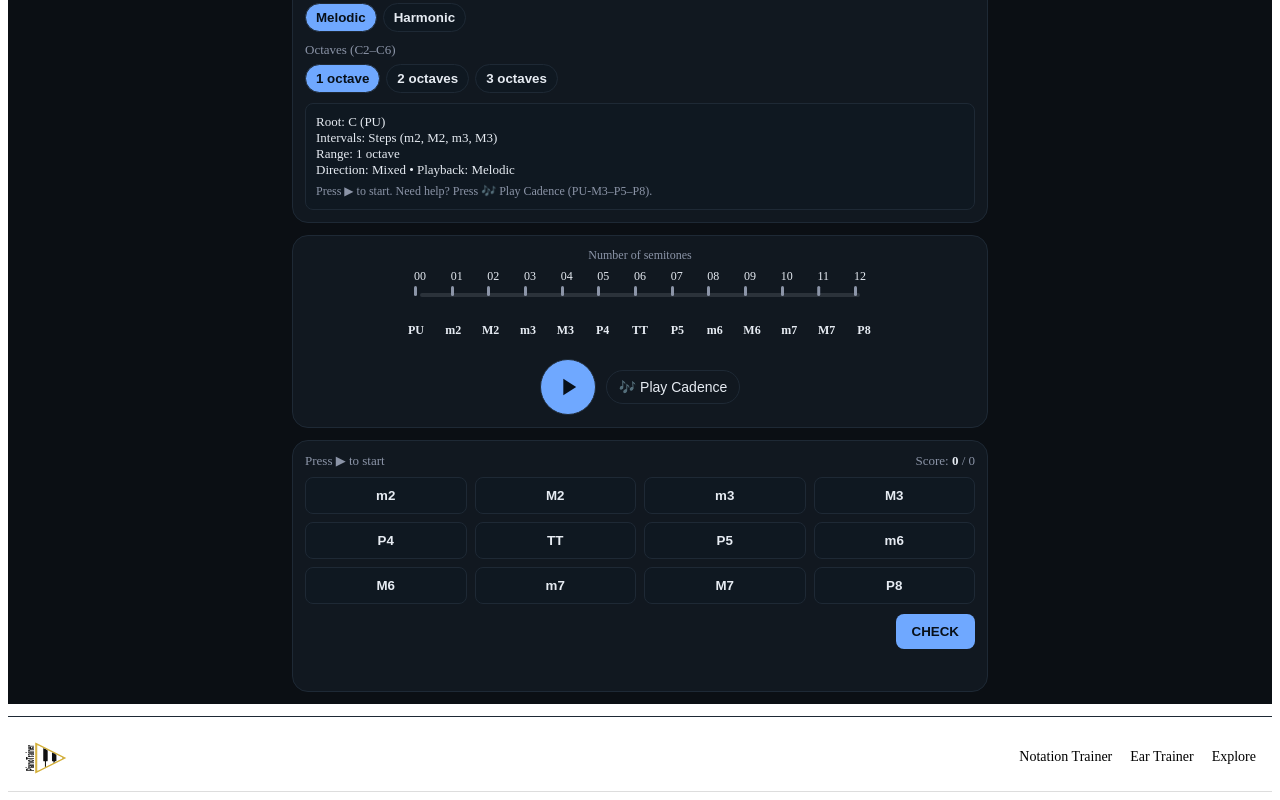
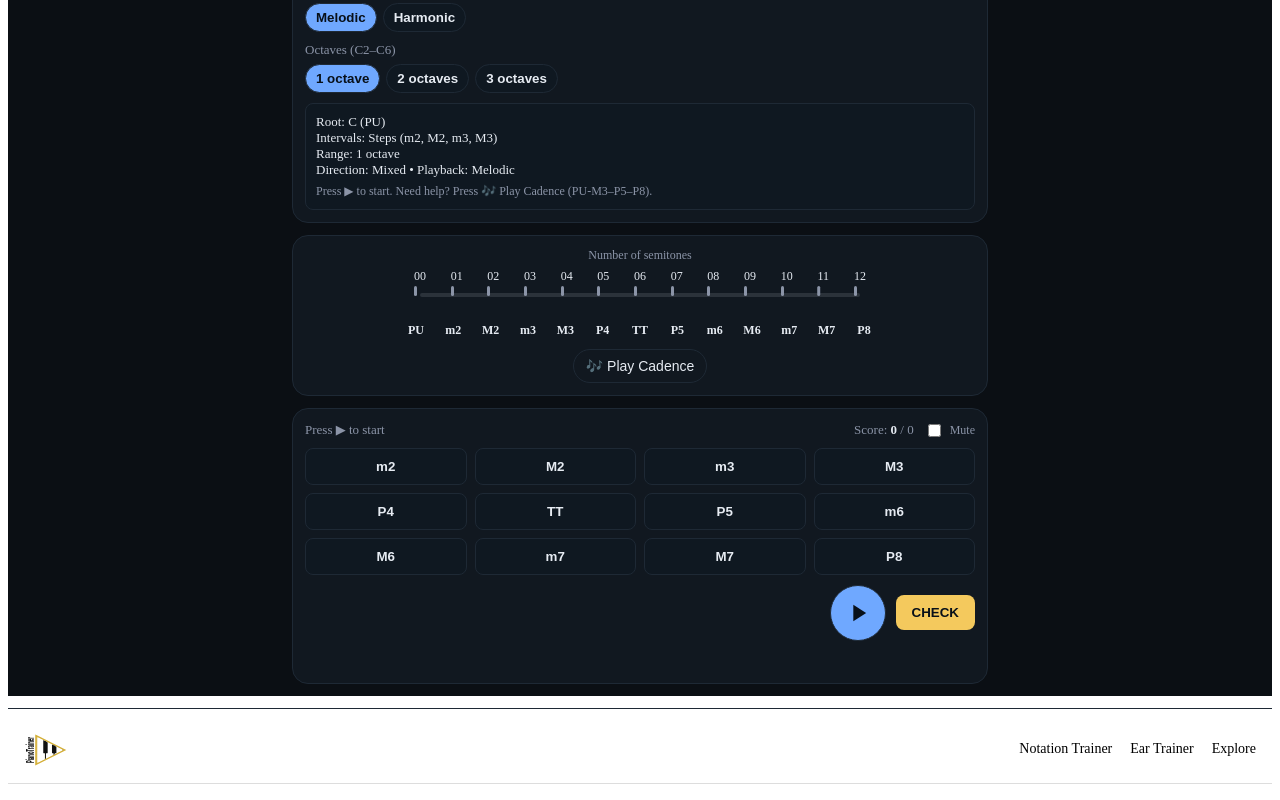
Before and after one commit to andreyeremichev/pianotrainer, a Next.js app: page /trainer/ear/intervals in a window 1280 px wide. Shown: the part 408-1208 px from the top of the page. Built offline with nearby package versions, Linux system fonts and the light colour scheme; a web font is replaced by a local one.

Commit message:
feat(intervals): add Nudge Pack (phrases, pulse, streaks, mute, summary), move Play/Replay next to CHECK, add top Restart button (sessionDone only), fix JSX balance

```diff
--- a/app/trainer/ear/intervals/page.tsx
+++ b/app/trainer/ear/intervals/page.tsx
@@ -1,6 +1,6 @@
 "use client";
 
-import React, { useCallback, useMemo, useState, useEffect } from "react";
+import React, { useCallback, useMemo, useState, useEffect, useRef } from "react";
 import Link from "next/link";
 import PosterHeader from "@/components/PosterHeader";
 
@@ -73,7 +73,50 @@ const BUCKETS = {
   All:   INTERVALS as readonly IntervalName[],
 } as const;
 type BucketKey = keyof typeof BUCKETS;
-
+/* ===========================
+   Interval Grid (answers)
+   =========================== */
+function IntervalGrid({
+  value,
+  onChange,
+}: {
+  value: IntervalName | null;
+  onChange: (v: IntervalName) => void;
+}) {
+  const buttons: IntervalName[] = ["m2","M2","m3","M3","P4","TT","P5","m6","M6","m7","M7","P8"];
+  return (
+    <div
+      role="group"
+      aria-label="Choose the interval you heard"
+      style={{
+        display: "grid",
+        gridTemplateColumns: "repeat(4, minmax(0, 1fr))",
+        gap: 8,
+      }}
+    >
+      {buttons.map((label) => {
+        const active = value === label;
+        return (
+          <button
+            key={label}
+            onClick={() => onChange(label)}
+            style={{
+              padding: "10px 8px",
+              borderRadius: 8,
+              border: `1px solid ${active ? theme.blue : theme.border}`,
+              background: active ? theme.blue : "#0F1821",
+              color: active ? "#081019" : theme.text,
+              fontWeight: 700,
+              cursor: "pointer",
+            }}
+          >
+            {label}
+          </button>
+        );
+      })}
+    </div>
+  );
+}
 /* ===========================
    Web Audio (sample-accurate)
    =========================== */
@@ -267,80 +310,13 @@ function SemitoneBar({
     );
   })}
 </div>
+
+</div>
+{/* closes the outer card container */}
+{secondaryCadence}
+
 </div>
 
-      {/* Controls row under the bar: ▶/↻ + Cadence (always visible) */}
-      <div style={{ display: "flex", gap: 10, alignItems: "center", marginTop: 10 }}>
-        <button
-          onClick={onPressCenter}
-          disabled={centerMode === "disabled"}
-          style={{
-            width: 56, height: 56, borderRadius: "50%",
-            border: "1px solid " + theme.border,
-            display: "grid", placeItems: "center",
-            background: centerMode === "play" ? theme.blue : "#0F1620",
-            color: centerMode === "play" ? "#081019" : theme.text,
-            cursor: centerMode === "disabled" ? "not-allowed" : "pointer",
-          }}
-          title={centerMode === "play" ? "Play" : "Replay"}
-          aria-label={centerMode === "play" ? "Play" : "Replay"}
-        >
-          {centerMode === "play" ? (
-            <svg width={28} height={28} viewBox="0 0 24 24"><path d="M8 5v14l11-7z" fill="currentColor" /></svg>
-          ) : (
-            <svg width={28} height={28} viewBox="0 0 24 24"><path fill="currentColor" d="M12 6V3L8 7l4 4V8c2.76 0 5 2.24 5 5a5 5 0 1 1-8.66-3.54l-1.42-1.42A7 7 0 1 0 12 6z"/></svg>
-          )}
-        </button>
-
-        {/* Cadence helper stays visible during session */}
-        {secondaryCadence}
-      </div>
-    </div>
-  );
-}
-
-/* ===========================
-   Interval Grid (answers)
-   =========================== */
-function IntervalGrid({
-  value,
-  onChange,
-}: {
-  value: IntervalName | null;
-  onChange: (v: IntervalName) => void;
-}) {
-  const buttons: IntervalName[] = ["m2","M2","m3","M3","P4","TT","P5","m6","M6","m7","M7","P8"];
-  return (
-    <div
-      role="group"
-      aria-label="Choose the interval you heard"
-      style={{
-        display: "grid",
-        gridTemplateColumns: "repeat(4, minmax(0, 1fr))",
-        gap: 8,
-      }}
-    >
-      {buttons.map((label) => {
-        const active = value === label;
-        return (
-          <button
-            key={label}
-            onClick={() => onChange(label)}
-            style={{
-              padding: "10px 8px",
-              borderRadius: 8,
-              border: `1px solid ${active ? theme.blue : theme.border}`,
-              background: active ? theme.blue : "#0F1821",
-              color: active ? "#081019" : theme.text,
-              fontWeight: 700,
-              cursor: "pointer",
-            }}
-          >
-            {label}
-          </button>
-        );
-      })}
-    </div>
   );
 }
 
@@ -348,6 +324,84 @@ function IntervalGrid({
    Page Component (Intervals)
    =========================== */
 export default function IntervalsPage() {
+  // --- Nudge Pack: intervals ---
+const [streak, setStreak] = useState(0);
+const [bestStreak, setBestStreak] = useState(0);
+const [toast, setToast] = useState(null as string | null);
+const [pulse, setPulse] = useState<null | "good" | "bad">(null);
+
+// mute toggle (persisted)
+const [muted, setMuted] = useState(false);
+useEffect(() => {
+  try {
+    const v = typeof window !== "undefined" ? localStorage.getItem("trainer-muted") : null;
+    if (v != null) setMuted(v === "1");
+  } catch (e) {}
+}, []);
+useEffect(() => {
+  try { localStorage.setItem("trainer-muted", muted ? "1" : "0"); } catch (e) {}
+}, [muted]);
+
+// interval-themed micro-phrases
+const PRAISE = [
+  "Sharp ears! 👂✨",
+  "You nailed that leap 🎯",
+  "Perfect distance!",
+  "Bang on — that’s the one 🎶",
+  "Nice catch! 🪝",
+  "Solid interval recognition 💪",
+];
+const ENCOURAGE = [
+  "Close, but try again 👀",
+  "Almost — listen for the gap 👂",
+  "Not quite, check the distance…",
+  "Missed that leap, but next one’s yours 🚀",
+  "You’ll catch it next time 🎵",
+  "Keep training those ears 💡",
+];
+
+const [lastPhrase, setLastPhrase] = useState("");
+
+// tiny SFX (pling/thud)
+const acRef = useRef<AudioContext | null>(null);
+function getAC() {
+  if (!acRef.current) {
+    // @ts-ignore
+    const AC = window.AudioContext || (window as any).webkitAudioContext;
+    acRef.current = new AC({ latencyHint: "interactive" });
+  }
+  return acRef.current!;
+}
+function playPling() {
+  if (muted) return;
+  const ac = getAC();
+  const o = ac.createOscillator(), g = ac.createGain();
+  o.type = "sine"; o.frequency.value = 880;
+  g.gain.setValueAtTime(0, ac.currentTime);
+  g.gain.linearRampToValueAtTime(0.15, ac.currentTime + 0.01);
+  g.gain.exponentialRampToValueAtTime(0.0001, ac.currentTime + 0.2);
+  o.connect(g).connect(ac.destination); o.start(); o.stop(ac.currentTime + 0.22);
+}
+function playThud() {
+  if (muted) return;
+  const ac = getAC();
+  const o = ac.createOscillator(), g = ac.createGain();
+  o.type = "triangle"; o.frequency.value = 180;
+  g.gain.setValueAtTime(0, ac.currentTime);
+  g.gain.linearRampToValueAtTime(0.2, ac.currentTime + 0.01);
+  g.gain.exponentialRampToValueAtTime(0.0001, ac.currentTime + 0.18);
+  o.connect(g).connect(ac.destination); o.start(); o.stop(ac.currentTime + 0.2);
+}
+
+
+// friendlier session summary
+function summaryLine(total: number, correct: number) {
+  const pct = total ? Math.round((correct / total) * 100) : 0;
+  if (pct >= 90) return "Those were clean leaps. 💎";
+  if (pct >= 75) return "Solid interval sense — keep it up!";
+  if (pct >= 50) return "You’re hearing the gaps — another round!";
+  return "Ears warming up — run it again 👂";
+}
   /* Options */
   const [selectedKey, setSelectedKey] = useState<MajorKey>("C");
   const [bucket, setBucket] = useState<BucketKey>("Steps");
@@ -366,6 +420,35 @@ export default function IntervalsPage() {
   const [drillPlayed, setDrillPlayed] = useState(false);
   const [awaitingCheck, setAwaitingCheck] = useState(false);
   const [checkedThisDrill, setCheckedThisDrill] = useState(false);
+
+  // react to feedback changes
+useEffect(() => {
+  if (feedback == null) return;
+
+  if (feedback.ok === true) {
+    setLastPhrase(PRAISE[Math.floor(Math.random() * PRAISE.length)]);
+    setStreak(s => {
+      const ns = s + 1;
+      setBestStreak(b => Math.max(b, ns));
+      if (ns === 3 || ns === 5 || ns === 10) {
+        setToast(`Streak x${ns}! 🔥`);
+        setTimeout(() => setToast(null), 1400);
+      }
+      return ns;
+    });
+    setPulse("good"); playPling();
+    const t = setTimeout(() => setPulse(null), 240);
+    return () => clearTimeout(t);
+  }
+
+  if (feedback.ok === false) {
+    setLastPhrase(ENCOURAGE[Math.floor(Math.random() * ENCOURAGE.length)]);
+    setStreak(0);
+    setPulse("bad"); playThud();
+    const t = setTimeout(() => setPulse(null), 240);
+    return () => clearTimeout(t);
+  }
+}, [feedback]);
 
   // Semitone bar highlights (PU=0 + target)
   const [highlightedSemis, setHighlightedSemis] = useState<Set<number>>(new Set());
@@ -796,39 +879,171 @@ last = choice;
             </button>
           }
         />
-
+        {/* Top Start/Restart Session button (always visible when not in session) */}
+{sessionDone && (
+  <div
+    style={{
+      display: "flex",
+      justifyContent: "flex-end",
+      gap: 8,
+      marginTop: 8,
+      flexWrap: "wrap",
+    }}
+  >
+    <button
+      // If you have a dedicated session start/reset function, call it here instead of onPressCenter
+      onClick={onPressCenter}
+      style={{
+        background: theme.blue,
+        color: "#081019",
+        border: "none",
+        borderRadius: 8,
+        padding: "10px 16px",
+        fontWeight: 700,
+        whiteSpace: "nowrap",
+        cursor: "pointer",
+      }}
+      title={sessionDone ? "Restart session" : "Start session"}
+      aria-label={sessionDone ? "Restart session" : "Start session"}
+    >
+      {sessionDone ? "↻ Restart Session" : "▶ Start Session"}
+    </button>
+  </div>
+)}
         {/* Answer + CHECK */}
 <section
+  className={pulse === "good" ? "pulse-good" : pulse === "bad" ? "pulse-bad" : undefined}
   style={{
     marginTop: 12,
     background: theme.card,
     border: `1px solid ${theme.border}`,
     borderRadius: 16,
     padding: 12,
+    // keep the answer area visible while the iOS keyboard is up
     position: kbdOpen ? ("sticky" as const) : ("static" as const),
     bottom: kbdOpen ? "calc(env(safe-area-inset-bottom, 0px))" : "auto",
     zIndex: kbdOpen ? 20 : "auto",
   }}
 >
+  {/* Pulse CSS */}
+  <style>{`
+    .pulse-good { box-shadow: 0 0 0 2px rgba(105,213,140,0.0) inset; animation: pg 220ms ease; }
+    .pulse-bad  { box-shadow: 0 0 0 2px rgba(255,107,107,0.0) inset; animation: pb 220ms ease; }
+    @keyframes pg {
+      0% { box-shadow: 0 0 0 0 rgba(105,213,140,0.0) inset; }
+      30% { box-shadow: 0 0 0 6px rgba(105,213,140,0.35) inset; }
+      100% { box-shadow: 0 0 0 0 rgba(105,213,140,0.0) inset; }
+    }
+    @keyframes pb {
+      0% { box-shadow: 0 0 0 0 rgba(255,107,107,0.0) inset; }
+      30% { box-shadow: 0 0 0 6px rgba(255,107,107,0.35) inset; }
+      100% { box-shadow: 0 0 0 0 rgba(255,107,107,0.0) inset; }
+    }
+  `}</style>
+
   {!sessionDone ? (
     <>
+      {/* Header row: drill label, streak badge, score, mute */}
       <div style={{ display:"flex", alignItems:"center", gap:8, flexWrap:"wrap", marginBottom:8 }}>
         <div style={{ fontSize:13, color:theme.muted }}>
-                  {inSession ? <>Drill {idx+1} of 8 • Key (PU): <strong>{selectedKey}</strong></> : "Press ▶ to start"}
+          {inSession ? (
+            <>Drill {idx+1} of 8 • Key (PU): <strong>{selectedKey}</strong></>
+          ) : (
+            "Press ▶ to start"
+          )}
         </div>
-                <div style={{ marginLeft:"auto", fontSize:13, color:theme.muted }}>
+
+        {/* Streak badge */}
+        {streak > 1 && (
+          <div
+            style={{
+              fontSize: 12,
+              fontWeight: 800,
+              color: "#0B0F14",
+              background: "#69D58C",
+              borderRadius: 999,
+              padding: "2px 8px",
+            }}
+            aria-label={`Current streak ${streak}`}
+          >
+            🔥 Streak x{streak}
+          </div>
+        )}
+
+        <div style={{ marginLeft:"auto", fontSize:13, color:theme.muted, display:"flex", alignItems:"center", gap:10 }}>
+          <span>
             Score:&nbsp;<strong style={{ color: theme.text }}>{score.correct}</strong> / {score.total}
+          </span>
+
+          {/* Mute toggle */}
+          <label style={{ display:"inline-flex", alignItems:"center", gap:6, cursor:"pointer" }}>
+            <input
+              type="checkbox"
+              checked={muted}
+              onChange={(e)=> setMuted(e.target.checked)}
+              style={{ accentColor: "#69D58C" }}
+            />
+            <span style={{ fontSize:12, color: theme.muted }}>Mute</span>
+          </label>
         </div>
       </div>
 
+      {/* Answer grid */}
       <IntervalGrid value={selectedAnswer} onChange={setSelectedAnswer} />
 
-              <div style={{ display:"flex", justifyContent:"flex-end", marginTop:10 }}>
+      {/* Controls row: Start/Replay + CHECK (stack vertically on small screens / keyboard open) */}
+      <div
+        style={{
+          display: "flex",
+          gap: 10,
+          alignItems: "center",
+          justifyContent: "flex-end",
+          marginTop: 10,
+          flexWrap: "wrap",
+        }}
+      >
+        {/* Start / Replay (moved down here) */}
+        <button
+          onClick={onPressCenter}
+          disabled={centerMode === "disabled"}
+          style={{
+            // stack full-width when keyboard is open; keep round otherwise
+            flex: kbdOpen ? "1 1 100%" : "0 0 auto",
+            width: kbdOpen ? "100%" : 56,
+            height: 56,
+            borderRadius: kbdOpen ? 8 : "50%",
+            border: "1px solid " + theme.border,
+            display: "grid",
+            placeItems: "center",
+            background: centerMode === "play" ? theme.blue : "#0F1620",
+            color: centerMode === "play" ? "#081019" : theme.text,
+            cursor: centerMode === "disabled" ? "not-allowed" : "pointer",
+          }}
+          title={centerMode === "play" ? "Play" : "Replay"}
+          aria-label={centerMode === "play" ? "Play" : "Replay"}
+        >
+          {centerMode === "play" ? (
+            <svg width={28} height={28} viewBox="0 0 24 24">
+              <path d="M8 5v14l11-7z" fill="currentColor" />
+            </svg>
+          ) : (
+            <svg width={28} height={28} viewBox="0 0 24 24">
+              <path
+                fill="currentColor"
+                d="M12 6V3L8 7l4 4V8c2.76 0 5 2.24 5 5a5 5 0 1 1-8.66-3.54l-1.42-1.42A7 7 0 1 0 12 6z"
+              />
+            </svg>
+          )}
+        </button>
+
+        {/* CHECK */}
         <button
           onClick={onCheck}
           disabled={!inSession || !drillPlayed || checkedThisDrill || selectedAnswer == null}
           style={{
-                    background: theme.blue,
+            flex: kbdOpen ? "1 1 100%" : "0 0 auto",
+            width: kbdOpen ? "100%" : "auto",
+            background: theme.gold,
             color:"#081019",
             border:"none",
             borderRadius: 8,
@@ -842,33 +1057,45 @@ last = choice;
         </button>
       </div>
 
-              {/* Feedback with direction badge */}
+      {/* Feedback with direction & micro-phrases */}
       <div style={{ minHeight: 22, marginTop: 8 }}>
         {feedback?.ok === true && (
-                  <span style={{ color: theme.green }}>
-                    Correct: <code>{feedback.correct}</code> {feedback.dir === "Asc" ? "↑" : "↓"}
+          <span style={{ color: "#69D58C", fontWeight: 700 }}>
+            {lastPhrase}&nbsp;(<code>{feedback.correct}</code> {feedback.dir === "Asc" ? "↑" : "↓"})
           </span>
         )}
+
         {feedback?.ok === false && (
           <>
-                    <span style={{ color: theme.muted, marginRight: 8 }}>
-                      Missed (<code>{feedback.missed}</code> {feedback.dir === "Asc" ? "↑" : "↓"})
+            <span style={{ color: theme.muted, marginRight: 10 }}>
+              {lastPhrase}&nbsp;(<code>{feedback.missed}</code> {feedback.dir === "Asc" ? "↑" : "↓"})
             </span>
-                    <span style={{ color: theme.green }}>
-                      Correct: <code>{feedback.correct}</code> {feedback.dir === "Asc" ? "↑" : "↓"}
+            <span style={{ color: "#69D58C" }}>
+              Correct:&nbsp;<code>{feedback.correct}</code> {feedback.dir === "Asc" ? "↑" : "↓"}
             </span>
           </>
+        )}
+
+        {/* streak toast */}
+        {toast && (
+          <span style={{ marginLeft: 10, color: "#FFD166", fontWeight: 800 }}>
+            {toast}
+          </span>
         )}
       </div>
     </>
   ) : (
     <>
-              <div style={{ fontSize:16, fontWeight:700, marginBottom:6 }}>Session complete</div>
-              <div style={{ color: theme.muted, fontSize:14, marginBottom:10 }}>
-                Total drills: 8 • Correct: {score.correct} / {score.total}
+      <div style={{ fontSize:16, fontWeight:700, marginBottom:6 }}>Session complete 🎉</div>
+      <div style={{ color: theme.muted, fontSize:14, marginBottom:6 }}>
+        Correct:&nbsp;<strong style={{ color: theme.text }}>{score.correct}</strong> / {score.total}
+        &nbsp;•&nbsp;Best streak:&nbsp;<strong style={{ color: theme.text }}>{bestStreak}</strong>
       </div>
       <div style={{ color: theme.muted, fontSize:14, marginBottom:10 }}>
-                Choose a new Intervals set above and press <strong>▶</strong> to start again.
+        {summaryLine(score.total, score.correct)}
+      </div>
+      <div style={{ color: theme.muted, fontSize:14, marginBottom:10 }}>
+        Choose a new Intervals set above and press <strong>↻ Restart Session</strong> to play again.
       </div>
     </>
   )}
```
Lines whose indentation alone changed are shown as unchanged.
